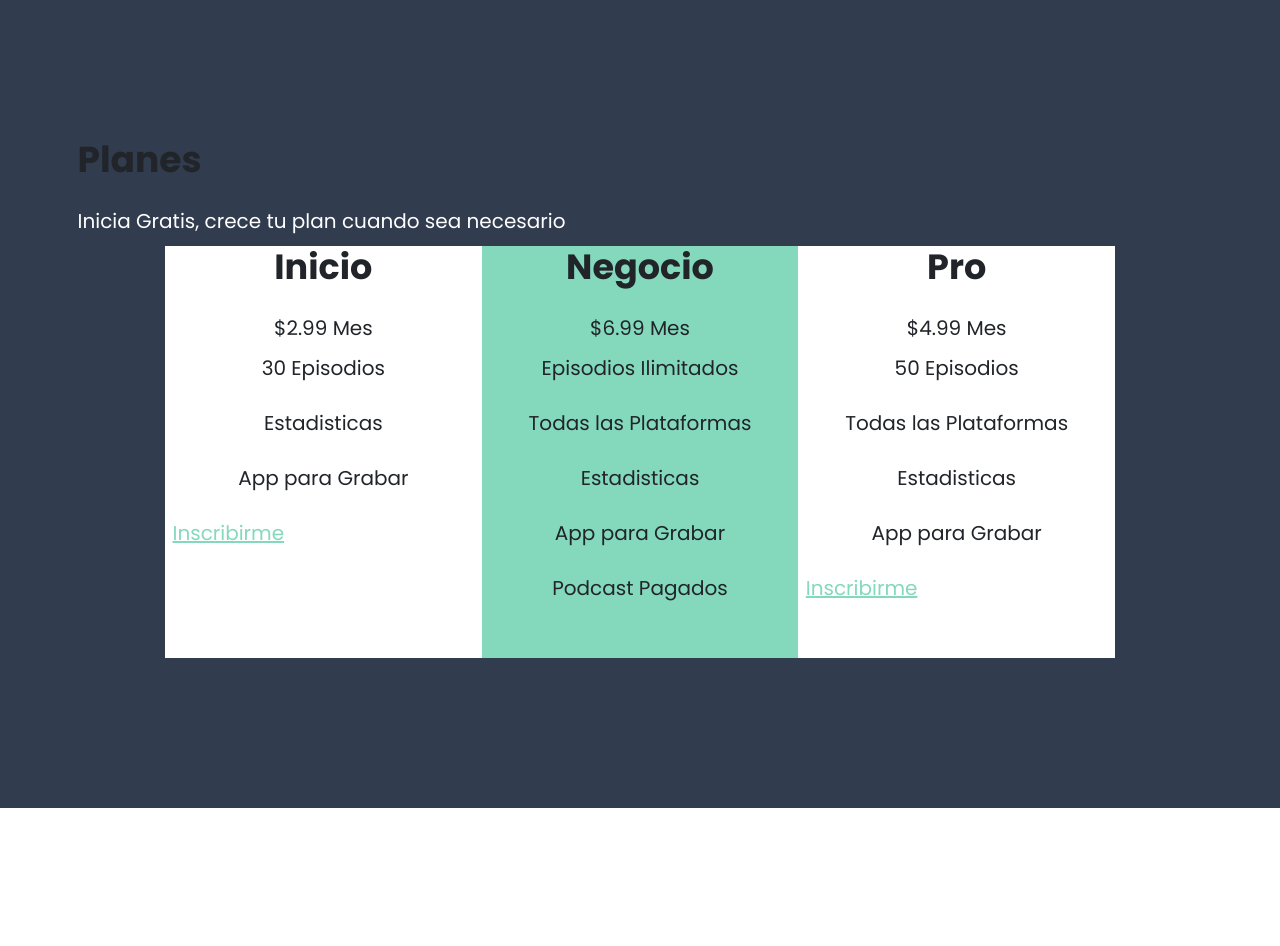
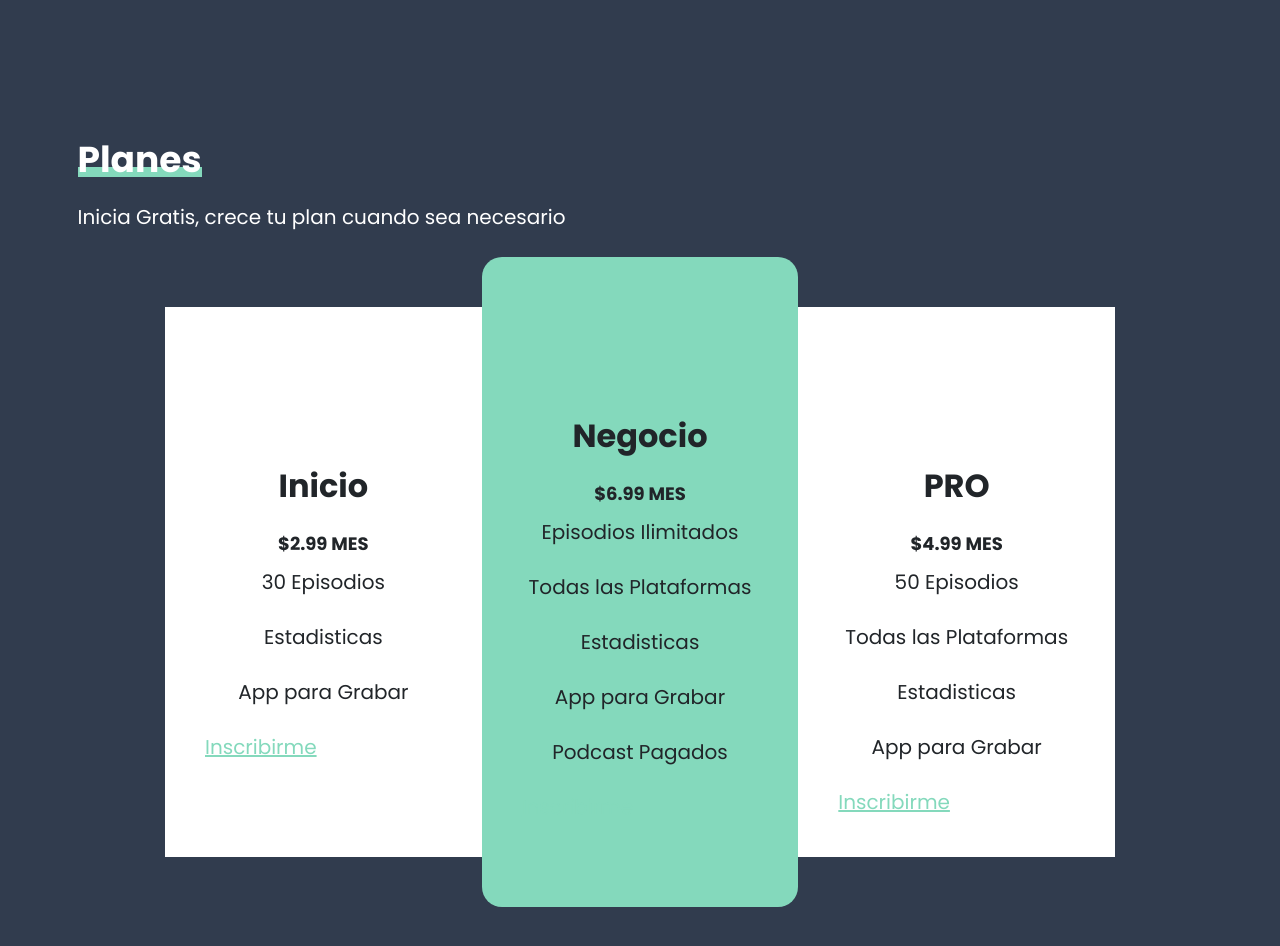
Before and after one commit to xandro2021/BootstrapPodcast, a website: page index.html in a window 1280 px wide. Shown: the part 3440-4386 px from the top of the page. Before the commit the page ends 4248 px from the top, so only its background shows below. Drawn offline with Linux system fonts and the light colour scheme.

Commit message:
Update Readme

```diff
--- a/index.html
+++ b/index.html
@@ -76,7 +76,7 @@
             <h2>Planes</h2>
             <p class="text-white">Inicia Gratis, crece tu plan cuando sea necesario</p>
 
-            <div class="row justify-content-center">
+            <div class="row justify-content-center mt-4">
                 <div class="col-md-10">
                     <div class="row nuestros-planes">
                         <div class="col-md-4 bg-white order-2 plan inicio">
@@ -110,7 +110,7 @@
                         </div>
 
                         <div class="col-md-4 bg-white order-3 plan pro">
-                            <h3 class="text-center">Pro</h3>
+                            <h3 class="text-center">PRO</h3>
 
                             <p class="text-center precio"> $4.99 Mes </p>
 
--- a/src/scss/_custom.scss
+++ b/src/scss/_custom.scss
@@ -24,6 +24,7 @@ $font-family-sans-serif: 'Poppins', sans-serif;
 $font-size-root: 62.5%;
 $h1-font-size: 4.5rem;
 $h2-font-size: 3.6rem;
+$h3-font-size: 3.2rem;
 $font-size-base: 2rem;
 
 // Espaciado
--- a/src/scss/ui/_index.scss
+++ b/src/scss/ui/_index.scss
@@ -2,3 +2,4 @@
 @forward 'crea';
 @forward 'beneficios';
 @forward 'estadisticas';
+@forward 'planes';
--- /dev/null
+++ b/src/scss/ui/_planes.scss
@@ -0,0 +1,26 @@
+@use '../custom' as *;
+@use 'utils/mixins' as m;
+
+.planes {
+    h2 {
+        @include m.headingBorder($white, $primary);
+    }
+}
+
+.plan {
+    padding: 16rem 4rem 4rem 4rem;
+
+    .precio {
+        font-size: 1.8rem;
+        font-weight: 700;
+        text-transform: uppercase;
+    }
+
+    &.negocio {
+        @include media-breakpoint-up(md) {
+            margin-top: -5rem;
+            margin-bottom: -5rem;
+            border-radius: 2rem;
+        }
+    }
+}
```
Also changed, not shown: build/css/app.css, build/img/ejemploMargin.png (added), 1 other file.
